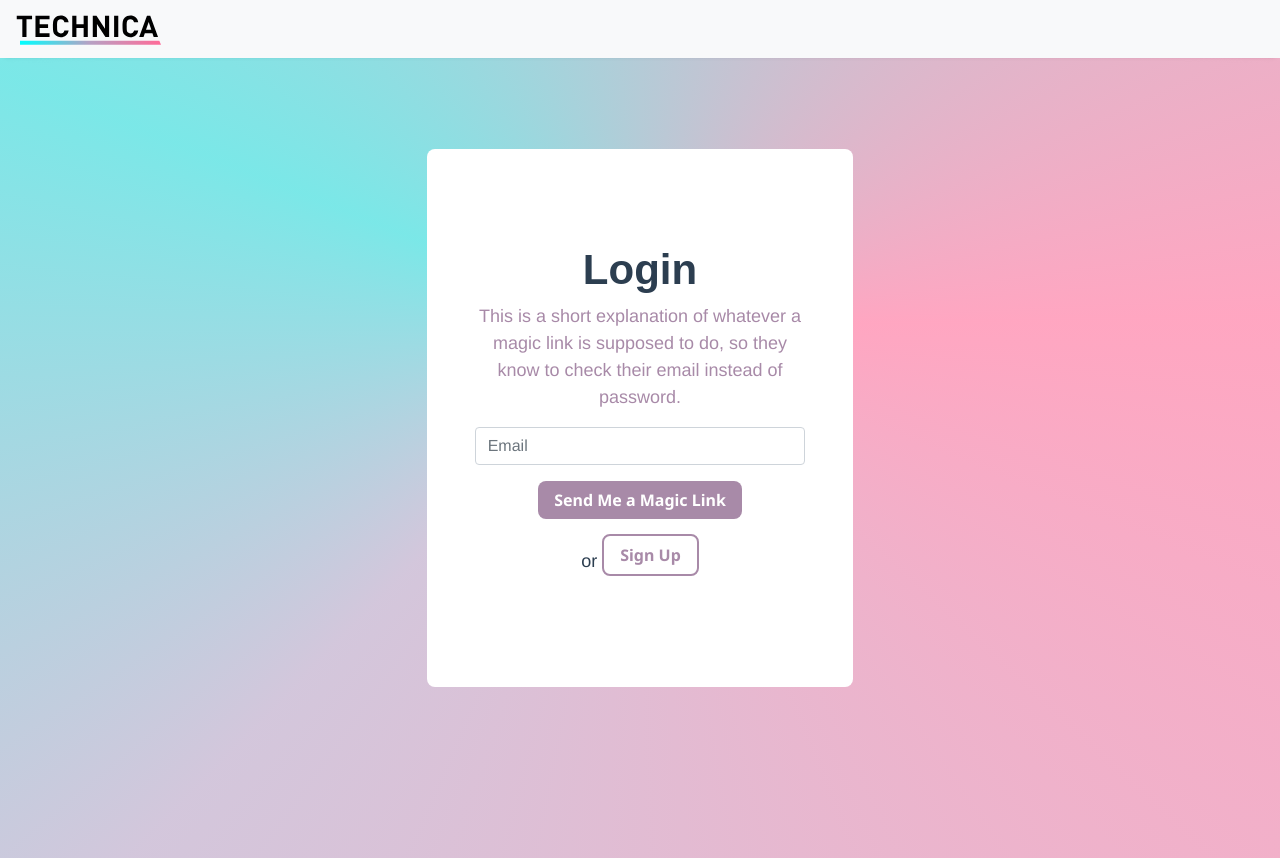
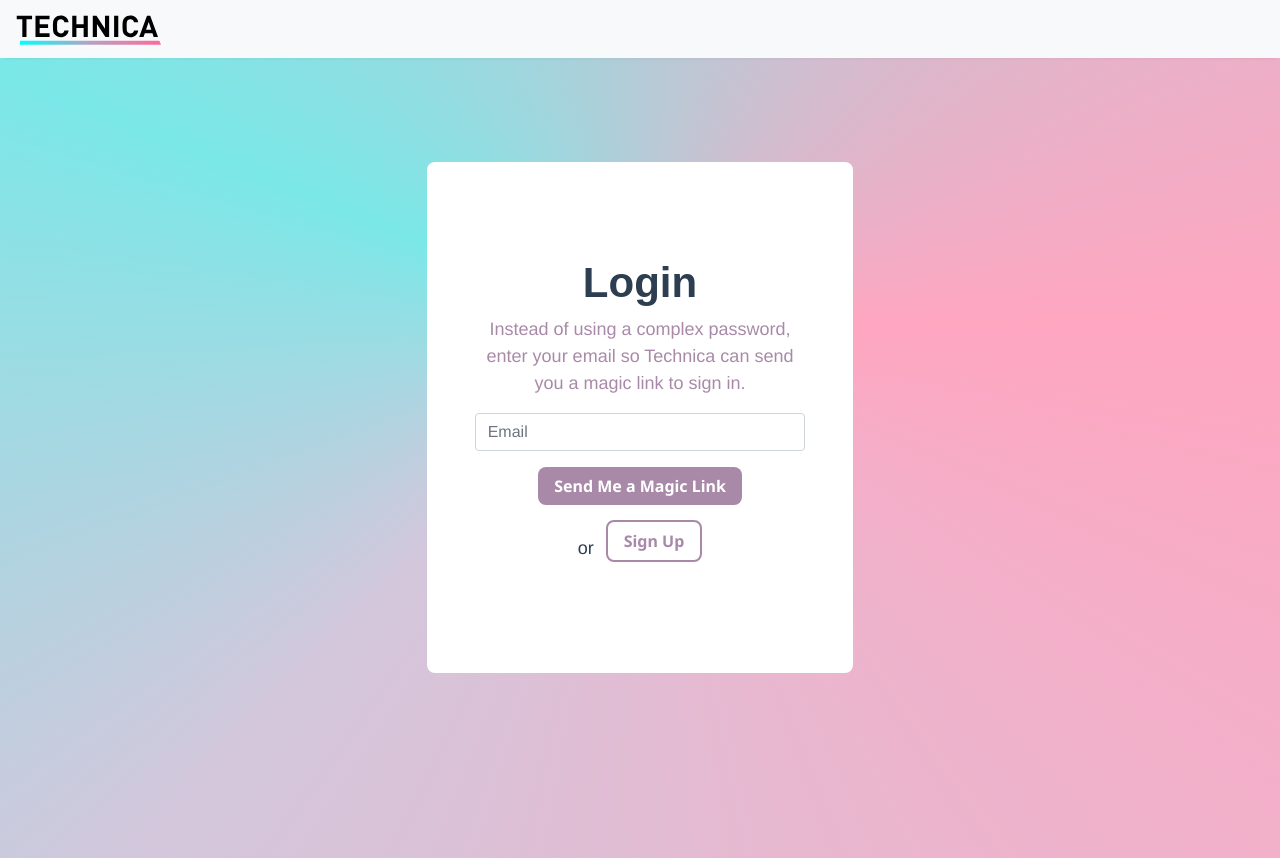
Before and after one commit to codetheorem/platform-2020, a Vue app in the folder frontend/: page /login in a window 1280 px wide. Built offline with nearby package versions, Linux system fonts and the light colour scheme; a web font is replaced by a local one.

Commit message:
Login copy styling

```diff
--- a/frontend/src/views/Login.vue
+++ b/frontend/src/views/Login.vue
@@ -6,14 +6,14 @@
           <h3>Login</h3>
         </div>
         <div class="content-container-body">
-          <p class="description-text">This is a short explanation of whatever a magic link is supposed to do, so they know to check their email instead of password.</p>
+          <p class="description-text">Instead of using a complex password, enter your email so Technica can send you a magic link to sign in.</p>
           <form @submit="sendMagicLink">
             <div class="form-group mx-auto">
               <input type="email" class="form-control mx-auto" id="emailInput" placeholder="Email" v-model="userEmail">
             </div>
             <Button size="lg" text="Send Me a Magic Link" @click="sendMagicLink"/>
             <div class="login-footer">
-              <span>or </span>
+              <span style="padding-right: .75rem">or</span>
               <Button size="lg" text="Sign Up" :outlineStyle="true"/>
             </div>
           </form>
```
